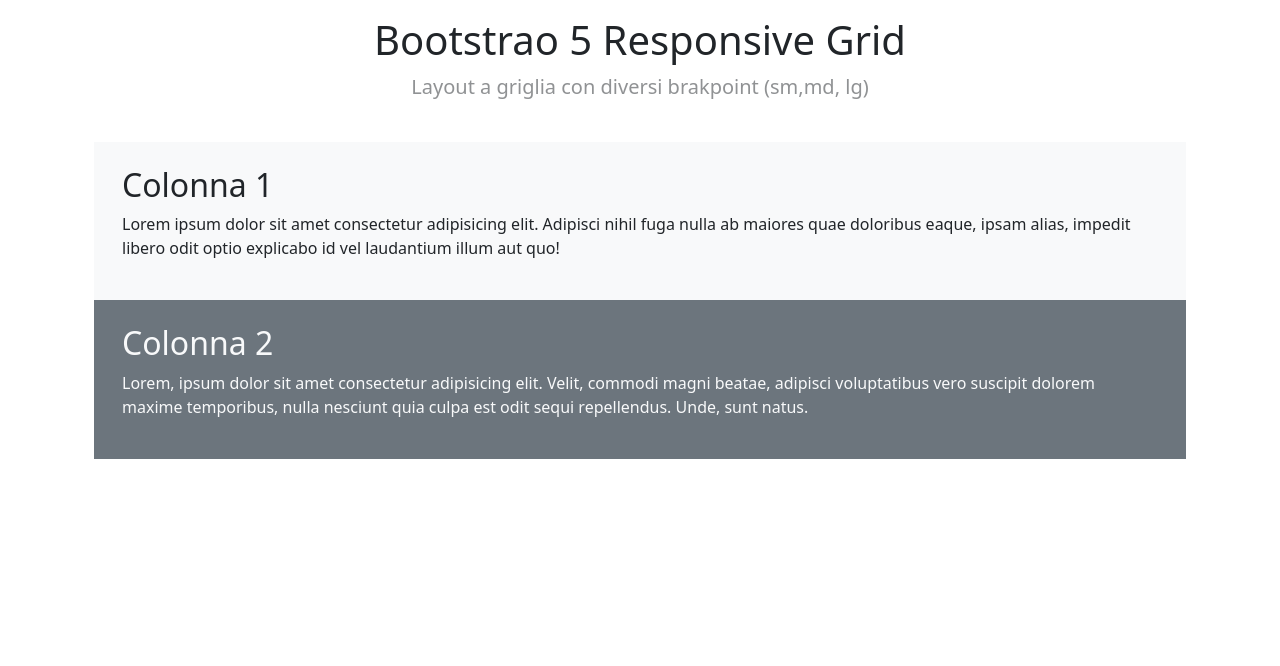
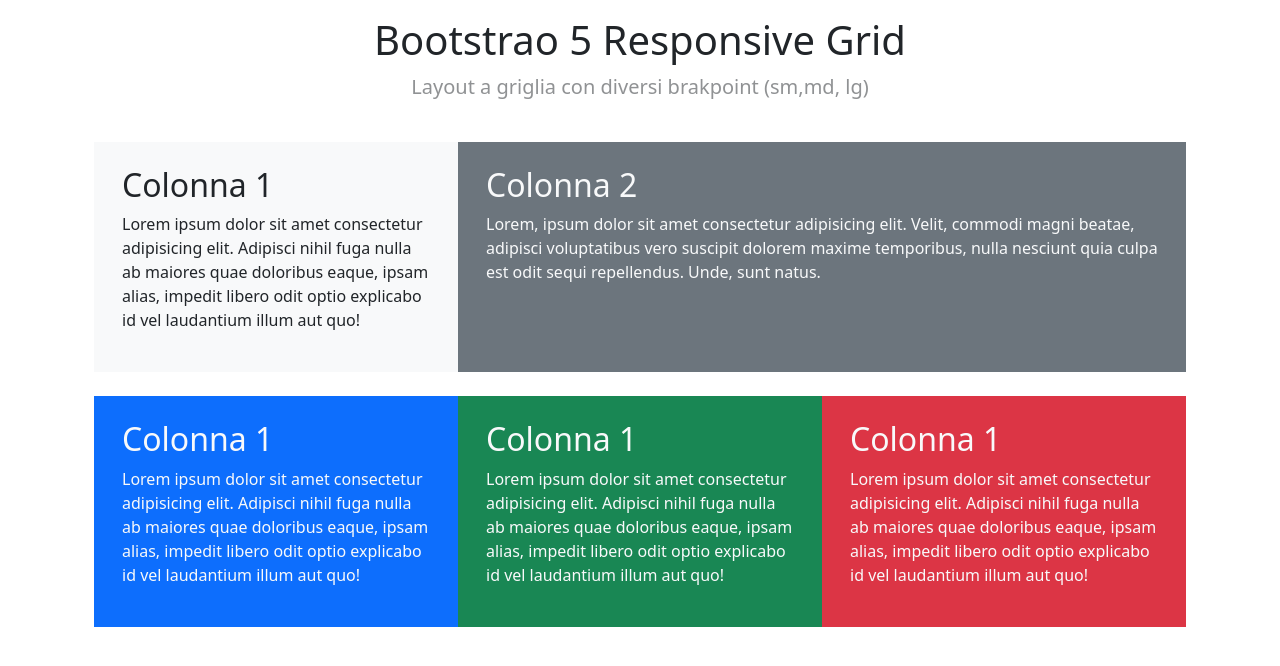
Before and after one commit to Stefan3l/htmlcss-bootstrap-layout, a plain HTML site: page index.html in a window 1280 px wide. Drawn offline with nearby package versions, Linux system fonts and the light colour scheme.

Commit message:
feat: second row

```diff
--- a/index.html
+++ b/index.html
@@ -20,7 +20,7 @@
         </header>
         <main>
             <div class="row py-4 px-4">
-                <div class="col-12 bg-light">
+                <div class="col-12 col-md-6 col-lg-4 bg-light">
                     <h2 class="px-3 mt-4">
                         Colonna 1
                     </h2>
@@ -28,16 +28,41 @@
                         Lorem ipsum dolor sit amet consectetur adipisicing elit. Adipisci nihil fuga nulla ab maiores quae doloribus eaque, ipsam alias, impedit libero odit optio explicabo id vel laudantium illum aut quo!
                     </p>
                 </div>
-                <div class="col-12 bg-secondary">
-                    <h2 class="px-3 mt-4 text-light">
+                <div class="col-12 col-md-6 col-lg-8 bg-secondary text-light">
+                    <h2 class="px-3 mt-4">
                         Colonna 2
                     </h2>
-                    <p class="px-3 pb-4 text-light">
+                    <p class="px-3 pb-4">
                         Lorem, ipsum dolor sit amet consectetur adipisicing elit. Velit, commodi magni beatae, adipisci voluptatibus vero suscipit dolorem maxime temporibus, nulla nesciunt quia culpa est odit sequi repellendus. Unde, sunt natus.
                     </p>
                 </div>
             </div>
-            <div class="row"></div>
+            <div class="row px-4 text-light">
+                <div class="col-7 col-md-4 bg-primary">
+                    <h2 class="px-3 mt-4">
+                        Colonna 1
+                    </h2>
+                    <p class="px-3 pb-4">
+                        Lorem ipsum dolor sit amet consectetur adipisicing elit. Adipisci nihil fuga nulla ab maiores quae doloribus eaque, ipsam alias, impedit libero odit optio explicabo id vel laudantium illum aut quo!
+                    </p>
+                </div>
+                <div class="col-5 col-md-4 bg-success">
+                    <h2 class="px-3 mt-4">
+                        Colonna 1
+                    </h2>
+                    <p class="px-3 pb-4">
+                        Lorem ipsum dolor sit amet consectetur adipisicing elit. Adipisci nihil fuga nulla ab maiores quae doloribus eaque, ipsam alias, impedit libero odit optio explicabo id vel laudantium illum aut quo!
+                    </p>
+                </div>
+                <div class="col-12 col-md-4 bg-danger">
+                    <h2 class="px-3 mt-4">
+                        Colonna 1
+                    </h2>
+                    <p class="px-3 pb-4">
+                        Lorem ipsum dolor sit amet consectetur adipisicing elit. Adipisci nihil fuga nulla ab maiores quae doloribus eaque, ipsam alias, impedit libero odit optio explicabo id vel laudantium illum aut quo!
+                    </p>
+                </div>
+            </div>
         </main>
 
     </div>
```
